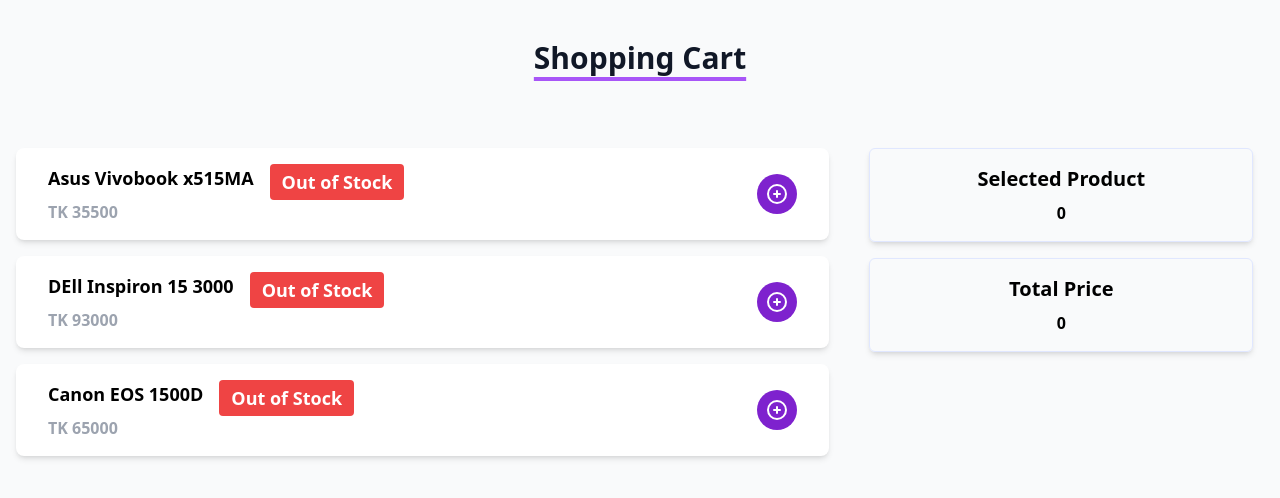
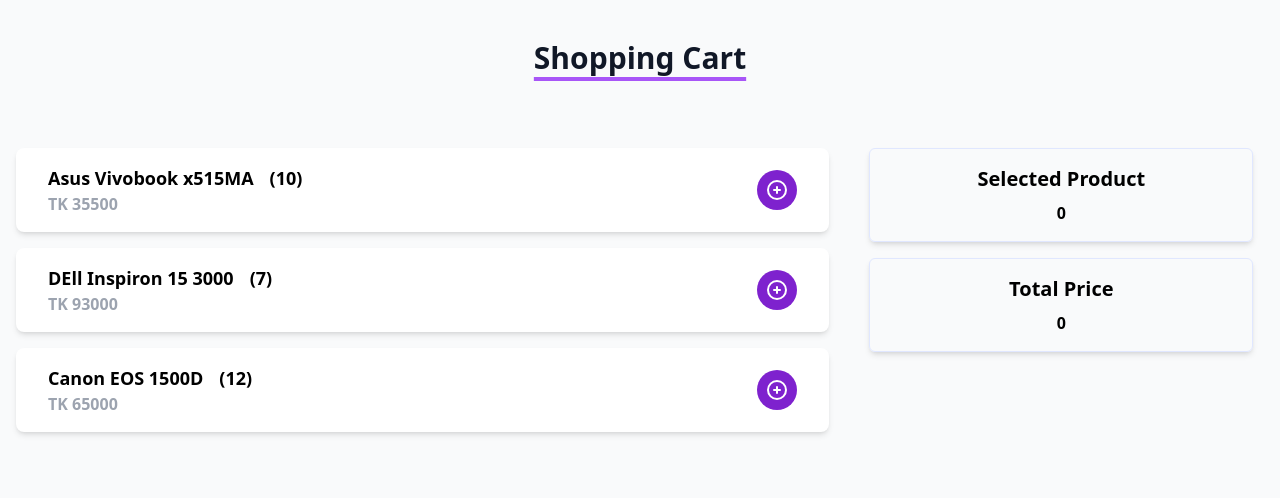
Before and after one commit to babulakterfsd/react-redux-store-management, a React (Vite) app: page / in a window 1280 px wide. Shown: the top 498 px of the page. Built offline with nearby package versions, Linux system fonts and the light colour scheme.

Commit message:
stock shown

```diff
--- a/src/components/product/ProductCard.jsx
+++ b/src/components/product/ProductCard.jsx
@@ -3,7 +3,7 @@
 import addtoCart from '../../redux/cart/cartActionCreator';
 
 function ProductCard({ product }) {
-    const { title, price, quantity } = product;
+    const { title, price, stock } = product;
     const dispatch = useDispatch();
 
     const handleAddToCart = (selectedProduct) => {
@@ -16,8 +16,8 @@
                 <div className="text-lg font-semibold">
                     <div className="flex">
                         <p className="mr-4">{title}</p>
-                        {quantity > 0 ? (
-                            <span>{`(${quantity})`}</span>
+                        {stock > 0 ? (
+                            <span>{`(${stock})`}</span>
                         ) : (
                             <span className="py-1 px-3 bg-red-500 rounded text-white">
                                 Out of Stock
```
